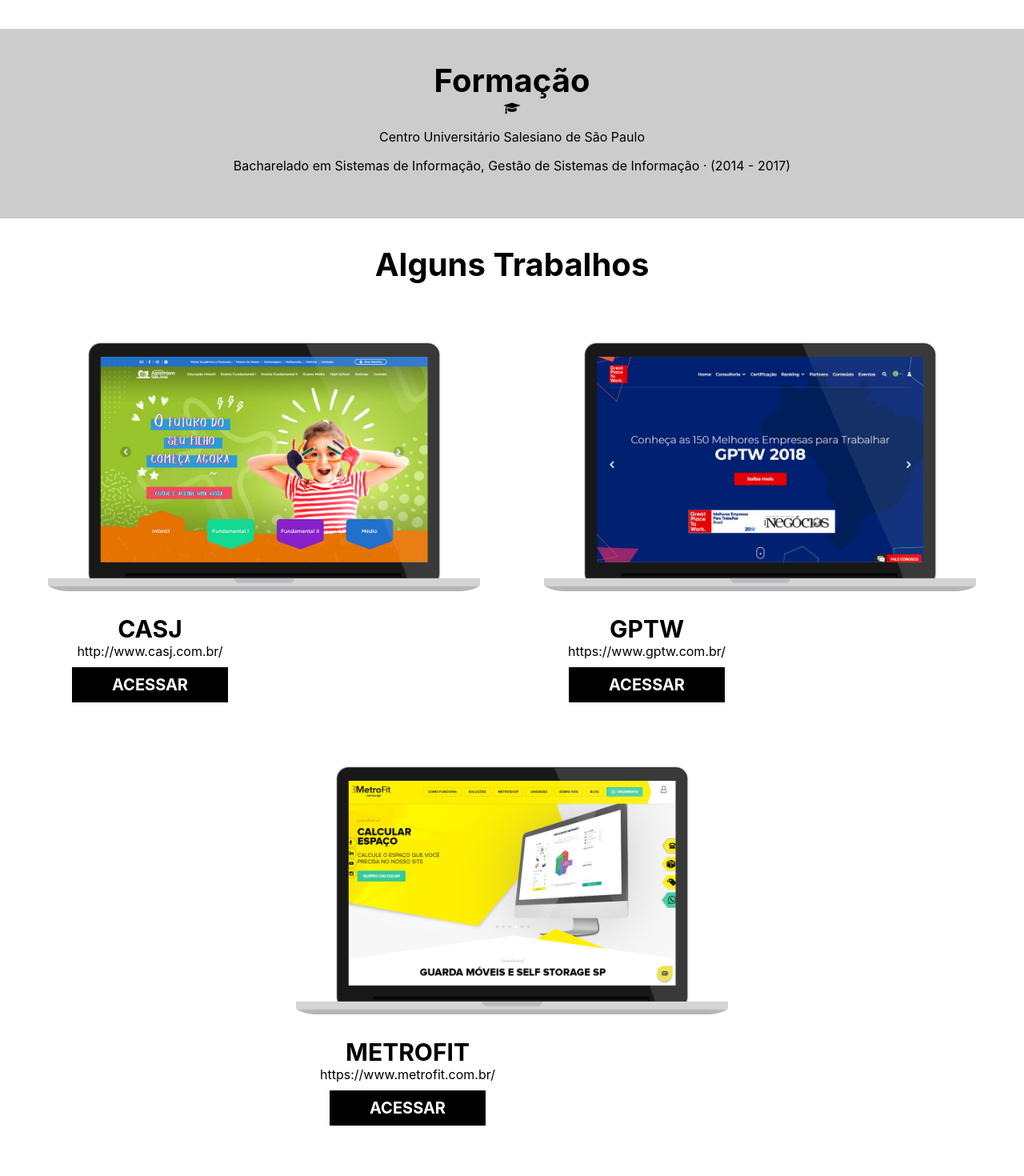
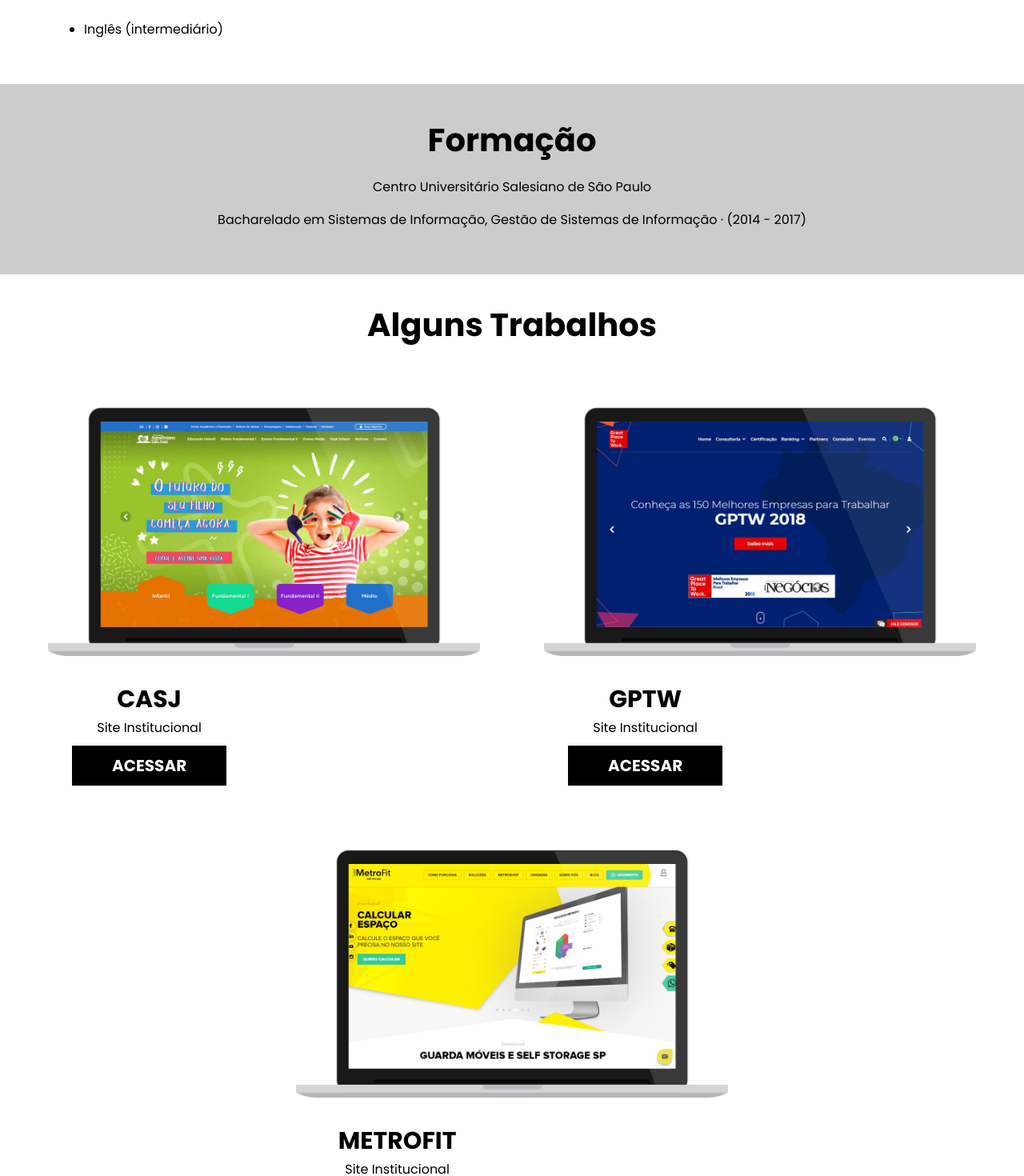
Before and after one commit to Gustavochagas/portfolio, a React (Create React App) app: page / in a window 1280 px wide. Shown: the part 600-2070 px from the top of the page at 80% size. Before the commit the page ends 2047 px from the top, so only its background shows below. Built offline with nearby package versions, Linux system fonts and the light colour scheme; the HTML template or start-up script is replaced by a standard one.

Commit message:
Add font

```diff
--- a/src/components/home/portfolio.js
+++ b/src/components/home/portfolio.js
@@ -16,7 +16,7 @@
               </div>
               <div className="portfolio__desc">
                 <h2 className="portflio__title">CASJ</h2>
-                <span className="portfolio__link">http://www.casj.com.br/</span>
+                <span className="portfolio__link">Site Institucional</span>
                 <a href="http://www.casj.com.br/" target="_blank" rel="noopener noreferrer">Acessar</a>
               </div>
             </div>
@@ -27,7 +27,7 @@
               </div>
               <div className="portfolio__desc">
                 <h2 className="portflio__title">GPTW</h2>
-                <span className="portfolio__link">https://www.gptw.com.br/</span>
+                <span className="portfolio__link">Site Institucional</span>
                 <a href="https://www.gptw.com.br/" target="_blank" rel="noopener noreferrer">Acessar</a>
               </div>
             </div>
@@ -38,7 +38,7 @@
               </div>
               <div className="portfolio__desc">
                 <h2 className="portflio__title">METROFIT</h2>
-                <span className="portfolio__link">https://www.metrofit.com.br/</span>
+                <span className="portfolio__link">Site Institucional</span>
                 <a href="https://www.metrofit.com.br/" target="_blank" rel="noopener noreferrer">Acessar</a>
               </div>
             </div>
--- a/src/components/home/scholl.js
+++ b/src/components/home/scholl.js
@@ -8,9 +8,6 @@
         <div className="formacao">
           <div className="container">
             <h2>Formação</h2>
-            <div className="formation">
-              <i className="fa fa-graduation-cap"></i>
-            </div>
             <p className="faculdade">Centro Universitário Salesiano de São Paulo</p>
             <p className="curso">Bacharelado em Sistemas de Informação, Gestão de Sistemas de Informação · (2014 - 2017)</p>
           </div>
--- a/src/components/home/style.js
+++ b/src/components/home/style.js
@@ -4,6 +4,11 @@
 
 const GlobalStyles = createGlobalStyle`
     /* about styles */
+    @import url('https://fonts.googleapis.com/css?family=Poppins:300,400,700');
+
+    * {
+        font-family: 'Poppins', sans-serif;
+    }
     .about {
         padding: 40px 0;
     }
```
